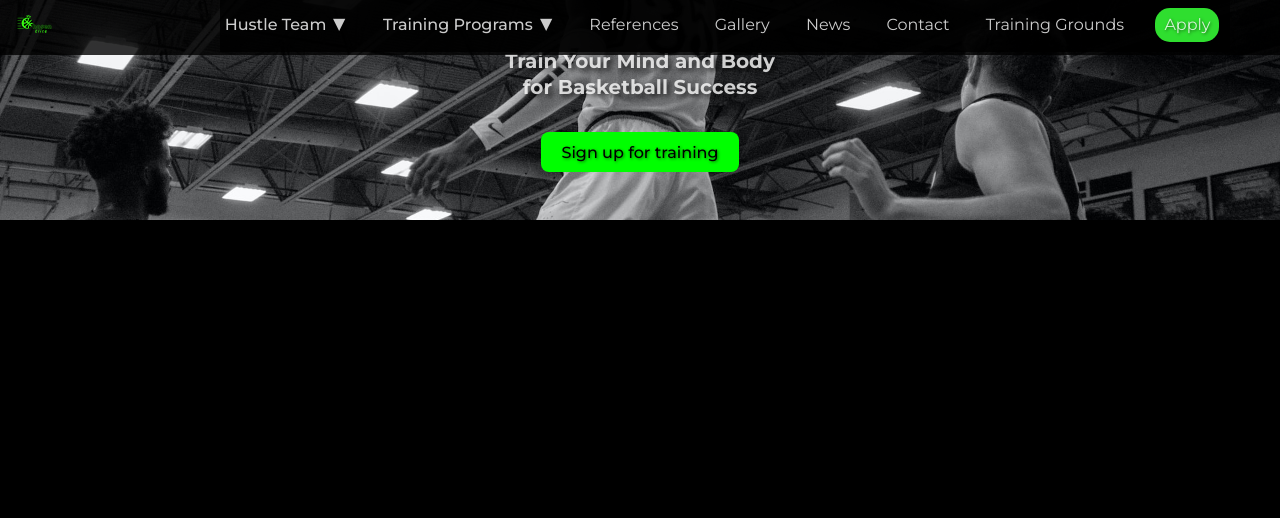
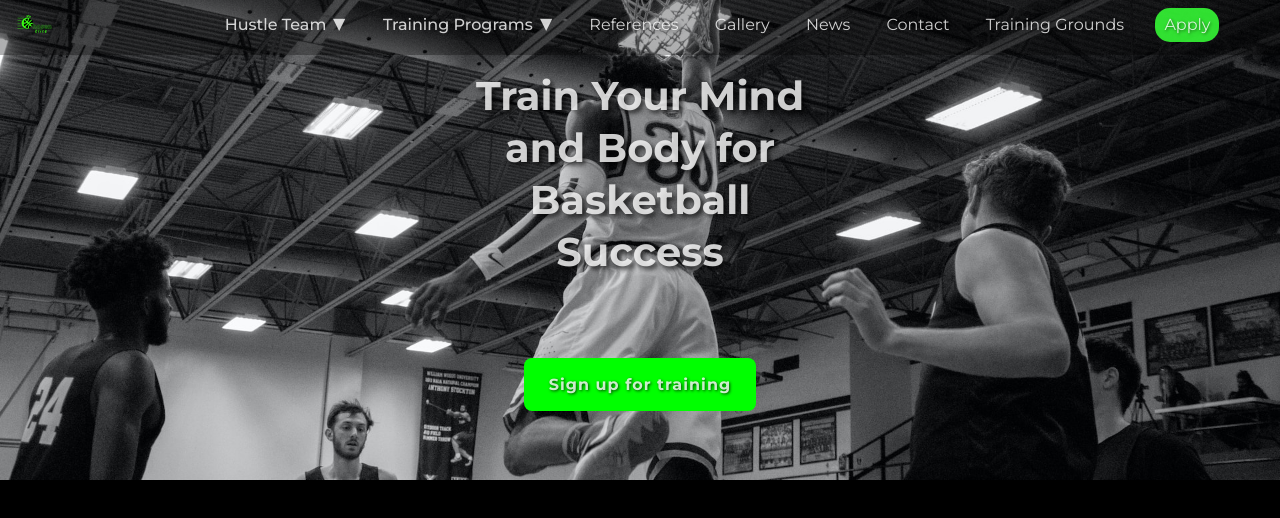
Before and after one commit to anthonyjprater/chosen-elite, a Vue app: page / in a window 1280 px wide. Shown: the top 518 px of the page. Built offline with nearby package versions, Linux system fonts and the light colour scheme.

Commit message:
hero desktop layout

```diff
--- a/src/components/headers/MainHeader.vue
+++ b/src/components/headers/MainHeader.vue
@@ -62,10 +62,13 @@ header {
   justify-content: space-between;
   background-color: var(--grey);
 }
-header.transparent,
+header.transparent {
+  background: rgba(0, 0, 0, 0.3);
+  text-shadow: 2px 2px 5px rgba(0, 0, 0, 0.7);
+}
+
 nav.main-nav ul.transparent {
-  background: rgba(0, 0, 0, 0.8);
-  text-shadow: 2px 2px 5px rgba(0, 0, 0, 0.7);
+  background: transparent;
 }
 
 .logo {
--- a/src/components/heros/MainHero.vue
+++ b/src/components/heros/MainHero.vue
@@ -23,7 +23,7 @@ const transparent = ref(true)
   gap: 2rem;
   width: 100vw;
   background: center/ cover no-repeat url("/placeholder-bg.jpg");
-  padding: 3rem;
+  padding: 4rem 3rem;
 }
 h1 {
   font-size: 1.25rem;
@@ -36,8 +36,11 @@ h1 {
 
 button.sign-up {
   background-color: rgba(0, 255, 0, 1);
-  text-shadow: 1px 1px 3px rgba(0, 0, 0, 0.5);
+  text-shadow: 1px 1px 3px rgba(0, 0, 0, 0.7);
   border-radius: 8px;
+  color: var(--white);
+  font-weight: bold;
+  letter-spacing: 1px;
 }
 
 .main-hero > header {
@@ -51,6 +54,18 @@ button.sign-up {
 }
 
 @media (min-width: 768px) {
+  .main-hero {
+    height: 60vh;
+    gap: 5rem;
+  }
+
+  h1 {
+    font-size: 2.5rem;
+  }
+
+  button.sign-up {
+    padding: 1em 1.5em;
+  }
 
 }
 </style>
```
